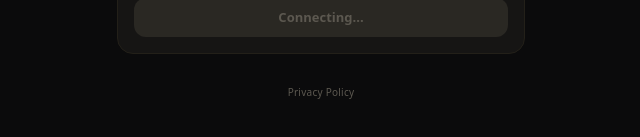
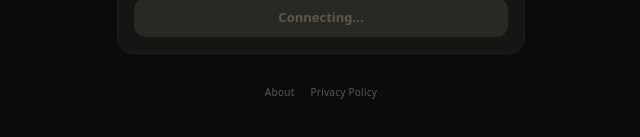
Before and after one commit to Izzy-10/Sibiya-AI, a React (Vite) app: page / in a window 1280 px wide. Shown: the part 635-772 px from the top of the page, without its empty margins (319-959 px from the left). Built offline with nearby package versions, Linux system fonts and the light colour scheme; no server answers.

Commit message:
Update Lobby.jsx

```diff
--- a/src/Lobby.jsx
+++ b/src/Lobby.jsx
@@ -163,7 +163,10 @@ export default function Lobby({ user, authError, initialCode, onEnterRoom, onSol
           </button>
         </div>
 
-        <div className="text-center pt-2">
+              <div className="text-center pt-2 space-x-4">
+          <a href="/about.html" className="text-[10px] text-[#5C5850] hover:text-[#C9A44C] tracking-wide">
+            About
+          </a>
           <a href="/privacy.html" className="text-[10px] text-[#5C5850] hover:text-[#C9A44C] tracking-wide">
             Privacy Policy
           </a>
```
